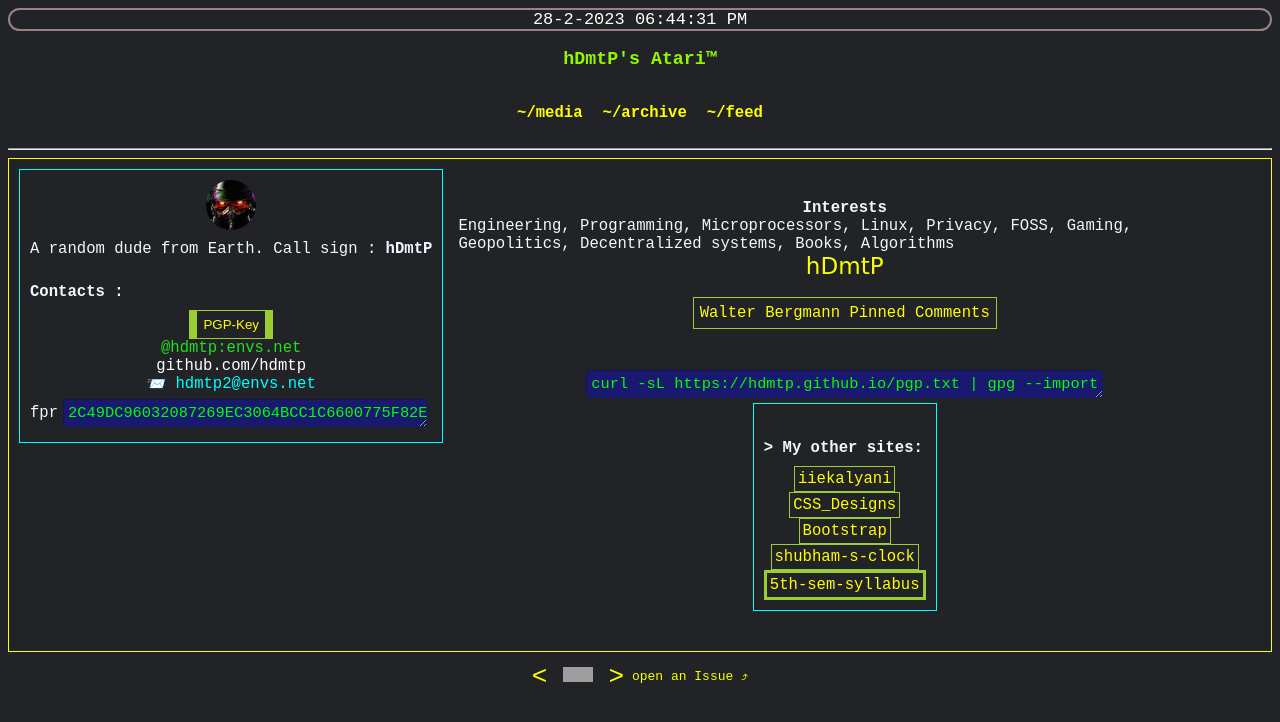
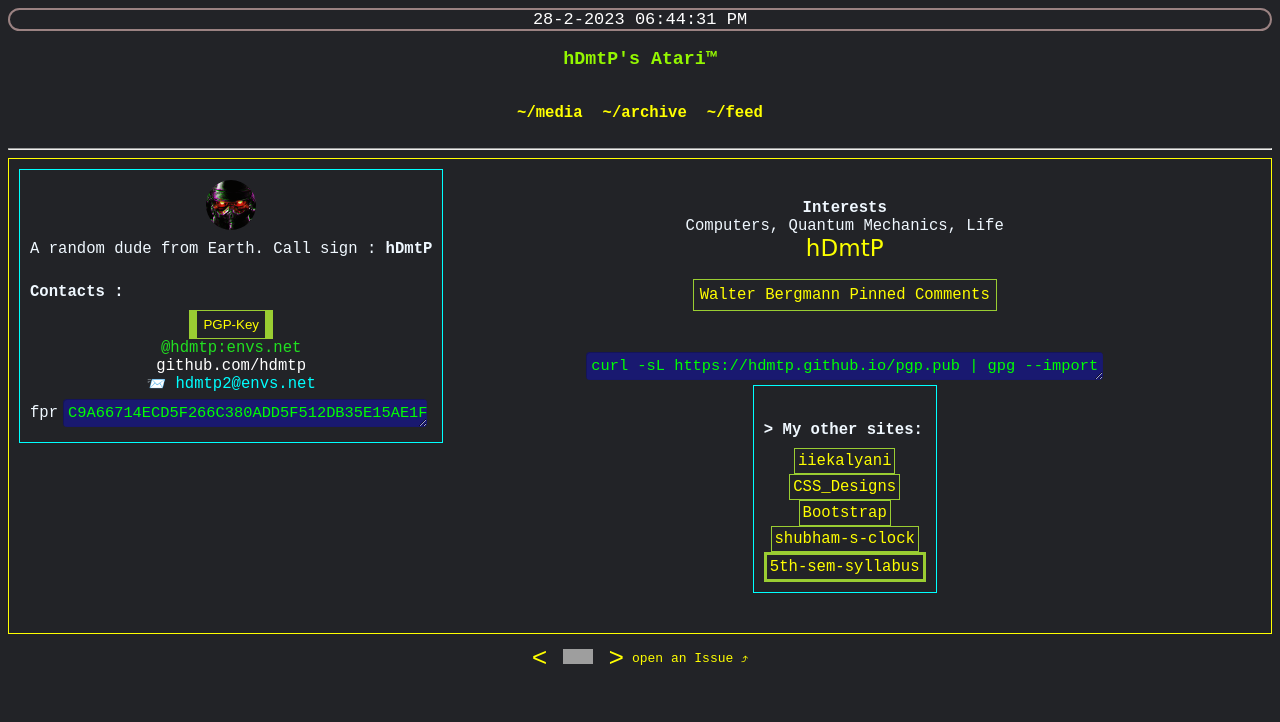
Before and after one commit to hDmtP/hdmtp.github.io, a plain HTML site: page index.html in a window 1280 px wide. Drawn offline with Linux system fonts and the light colour scheme; grey boxes are pictures that could not be loaded.

Commit message:
changed gpg key and interests

```diff
--- a/index.html
+++ b/index.html
@@ -53,7 +53,7 @@
             <h4>Contacts :</h4>
             <li>
                 <button style="border: 1px solid yellowgreen; padding: 6px; background: yellowgreen;">
-                <a href="/pgp.txt" target="_blank" style="border: 1px solid yellowgreen; padding: 6px;">PGP-Key</a>
+                <a href="/pgp.pub" target="_blank" style="border: 1px solid yellowgreen; padding: 6px;">PGP-Key</a>
                 </button>
             </li>
             <li>
@@ -69,12 +69,11 @@
                     style="color: aqua;">hdmtp2@envs.net</a>
             </li>
             <li>fpr
-                <textarea readonly="" rows="1" style="max-width: 40ch">2C49DC96032087269EC3064BCC1C6600775F82E5</textarea>
+                <textarea readonly="" rows="1" style="max-width: 40ch">C9A66714ECD5F266C380ADD5F512DB35E15AE1F7</textarea>
             </li>
         </aside>
         <section>
-            <b>Interests</b> Engineering, Programming, Microprocessors, Linux, Privacy, FOSS, Gaming, Geopolitics, Decentralized systems,
-            Books, Algorithms
+            <b>Interests</b> Computers, Quantum Mechanics, Life
             <br>
             <a class="hdmtp">hDmtP</a>
             <br>
@@ -82,7 +81,7 @@
                 Comments</a>
             <br>
             <br>
-            <textarea readonly="" rows="1" style="max-width: 55ch">curl -sL https://hdmtp.github.io/pgp.txt | gpg --import</textarea>
+            <textarea readonly="" rows="1" style="max-width: 55ch">curl -sL https://hdmtp.github.io/pgp.pub | gpg --import pgp.pub</textarea>
             <aside style="border: 1px solid cyan; color: aliceblue; padding: 10px; float: right;">
             <h4>> My other sites:</h4>
             <li>
```
Also changed, not shown: pgp.txt (deleted), 1 other file.
